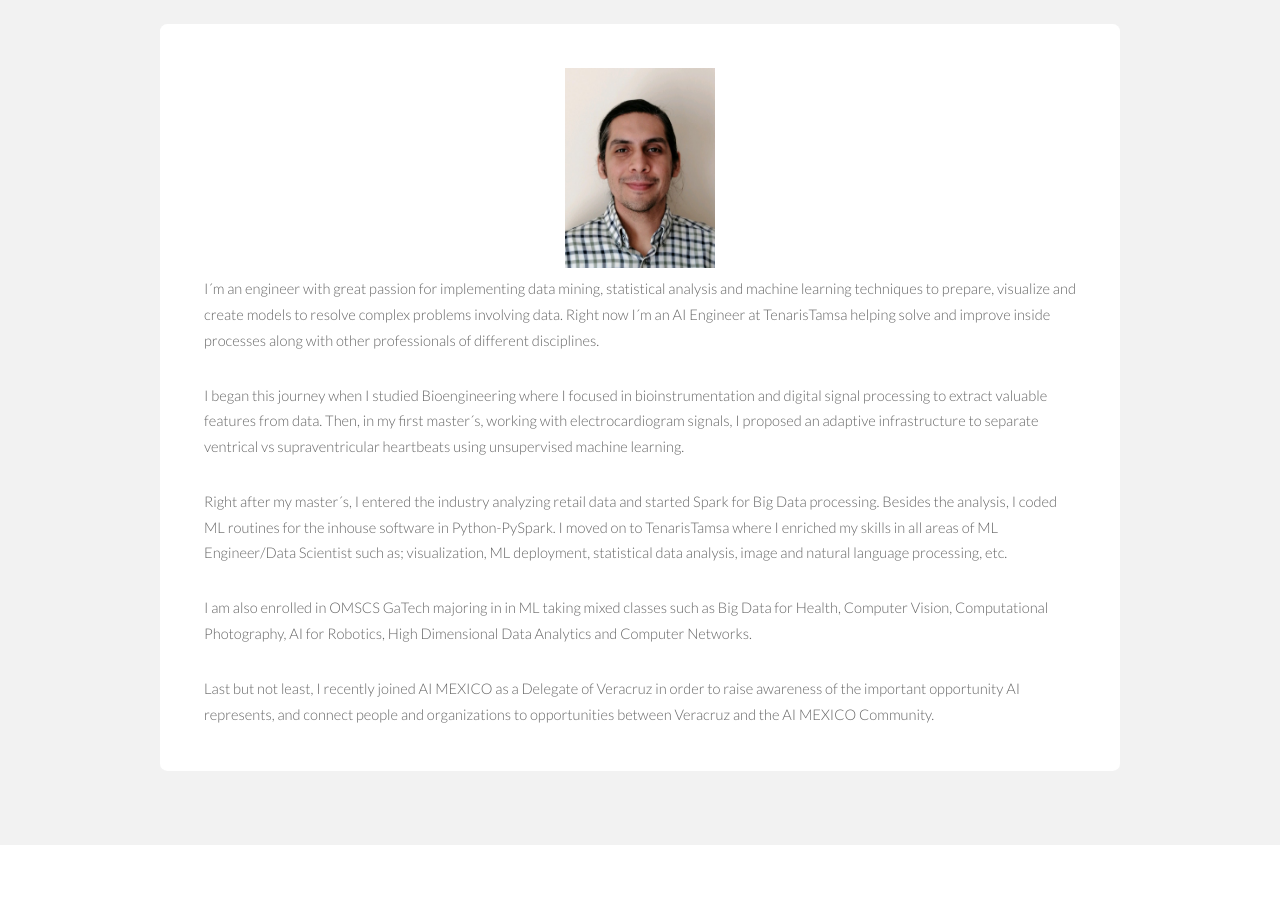
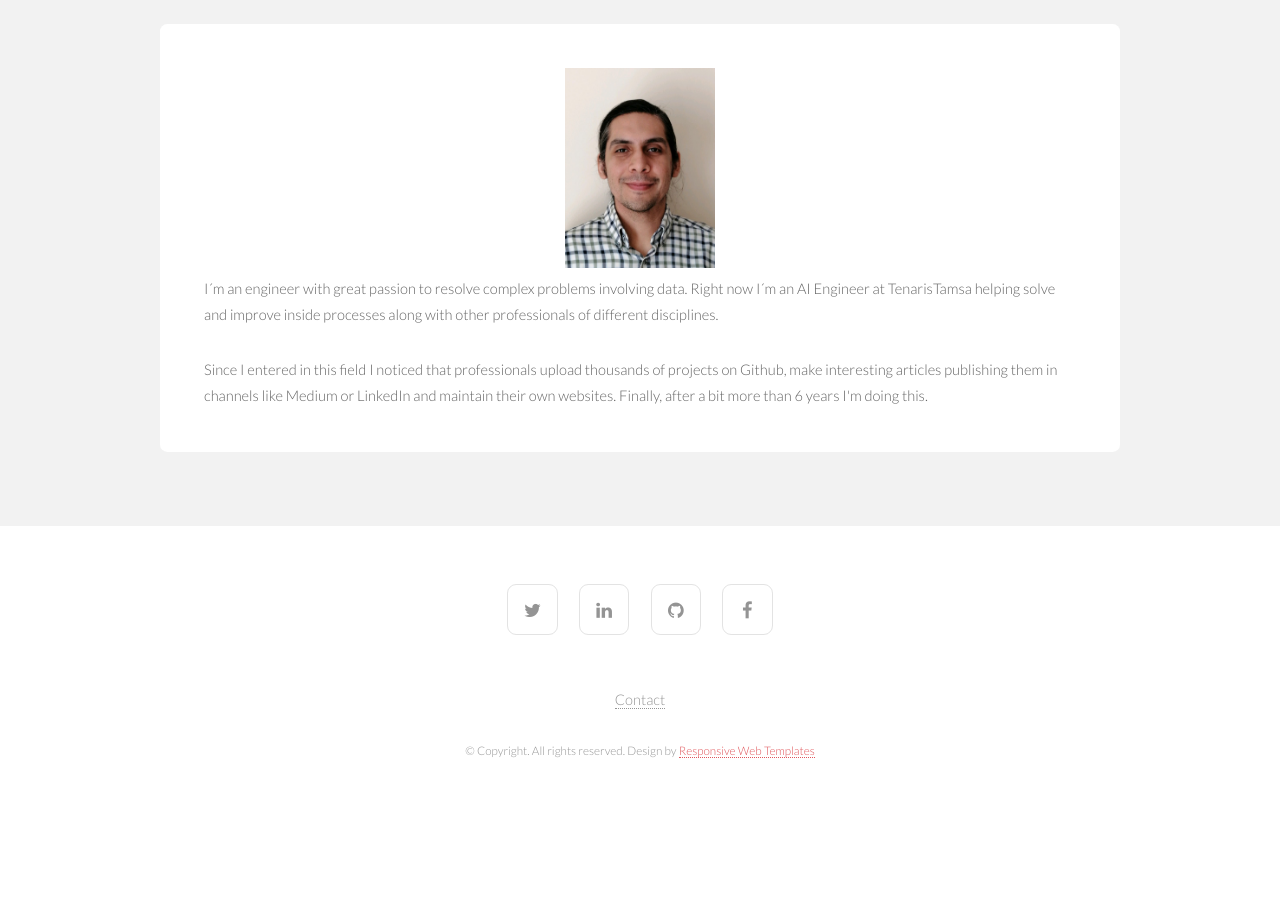
Before and after one commit to engmmcasas/myWebsite, a plain HTML site: page index.html in a window 1280 px wide. Shown: the part 179-1079 px from the top of the page. After the commit the page ends 1002 px from the top, so only its background shows below. Drawn offline with Linux system fonts and the light colour scheme.

Commit message:
feat(index) changing into a shorter and different index.

```diff
--- a/index.html
+++ b/index.html
@@ -31,6 +31,8 @@
 				<nav id="nav">
 					<ul>
 						<li><a href="index.html">Home</a></li>
+						<li><a href="index.html">Articles</a></li>
+						<!--
 						<li>
 							<a href="" class="icon fa-angle-down">Layouts</a>
 							<ul>
@@ -48,7 +50,14 @@
 								</li>
 							</ul>
 						</li>
+						-->
+
+						<li><a href="about.html">About</a></li>
+						<!--
 						<li><a href="elements.html">Elements</a></li>
+						<li><a href="elements.html">Elements</a></li>
+						<li><a href="elements.html">Elements</a></li>
+					 -->
 					</ul>
 				</nav>
 			</header>
@@ -67,28 +76,13 @@
 							     <img src="images/myphoto.png" alt="centered image" width="150" height="200" />
 							 </center>
 
-							<p> I´m an engineer with great passion for implementing data mining, statistical analysis
-								and machine learning techniques to prepare, visualize and create models to resolve complex
+							<p> I´m an engineer with great passion to resolve complex
 								problems involving data. Right now I´m an AI Engineer at TenarisTamsa helping solve and improve
 								inside processes along with other professionals of different disciplines. </p>
 
-							<p> I began this journey when I studied Bioengineering where I focused in
-							bioinstrumentation and digital signal processing to extract valuable features from data.
-							Then, in my first master´s, working with electrocardiogram signals, I proposed an
-							adaptive infrastructure to separate ventrical vs supraventricular
-							heartbeats using unsupervised machine learning. </p>
-
-							<p> Right after my master´s, I entered the industry analyzing retail data
-							and started Spark for Big Data processing. Besides the analysis, I coded ML routines
-							for the inhouse software in Python-PySpark. I moved on to TenarisTamsa where I enriched my skills in all areas
-							of ML Engineer/Data Scientist such as; visualization, ML
-							deployment, statistical data analysis, image and natural language processing, etc. </p>
-
-							<p> I am also enrolled in OMSCS GaTech majoring in in ML taking mixed classes such as
-							Big Data for Health, Computer Vision, Computational Photography,
-							AI for Robotics, High Dimensional Data Analytics and Computer Networks. </p>
-
-							<p> Last but not least, I recently joined AI MEXICO as a Delegate of Veracruz in order to raise awareness of the important opportunity AI represents, and connect people and organizations to opportunities between Veracruz and the AI MEXICO Community.  </p>
+							<p> Since I entered in this field I noticed that professionals upload thousands of projects on Github,
+								make interesting articles publishing them in channels like Medium or LinkedIn and
+								maintain their own websites. Finally, after a bit more than 6 years I'm doing this.</p>
 
 						</section>
 
```
